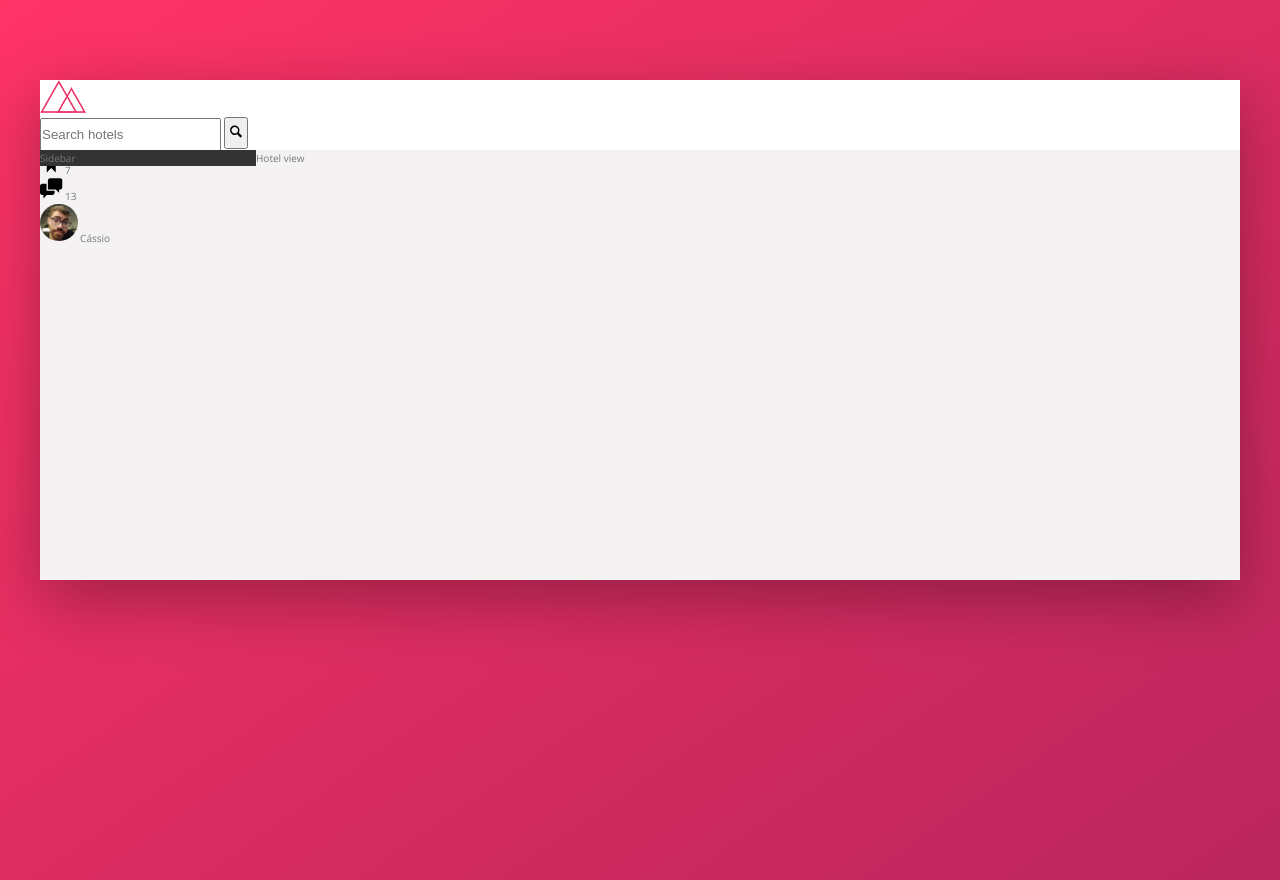
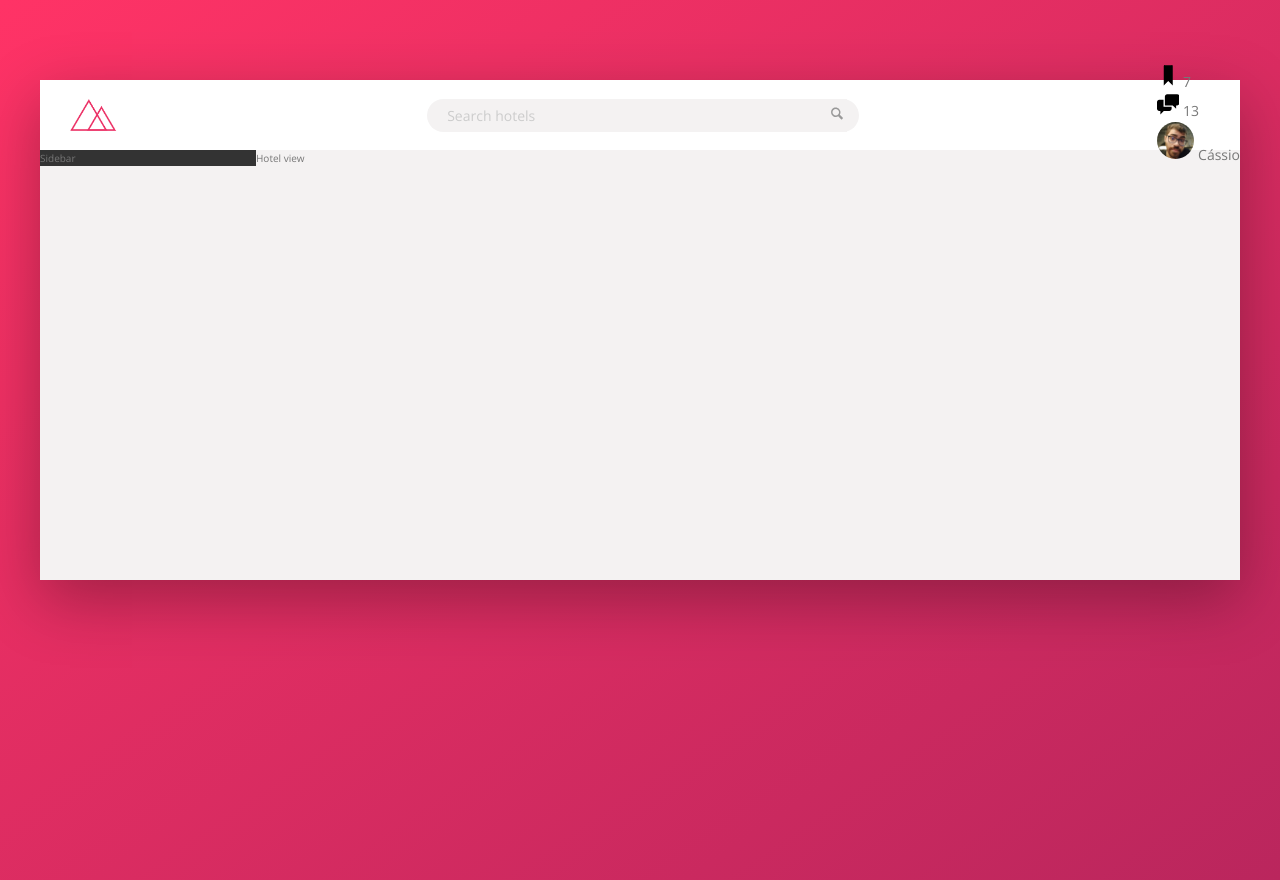
Before and after one commit to cassiorodp/trillo-project, a website: page index.html in a window 1280 px wide. Drawn offline with nearby package versions, Linux system fonts and the light colour scheme; files that its build step writes are made by us from their sources.

Commit message:
feat: add header styling

```diff
--- a/sass/_components.scss
+++ b/sass/_components.scss
@@ -1,17 +1,60 @@
 .logo {
   height: 3.25rem;
+  margin-left: 3rem;
 }
 
 .search {
+  flex: 0 0 40%;
+
+  display: flex;
+  align-self: center;
+  justify-content: center;
+
   &__input {
-    height: 3.25rem;
+    font-family: inherit;
+    font-size: inherit;
+    color: inherit;
+    background-color: var(--color-grey-light-2);
+    border: none;
+    padding: 0.7rem 2rem;
+    border-radius: 100px;
+    width: 90%;
+    transition: all 0.2s;
+    margin-right: -3.25rem;
+
+    &:focus {
+      outline: none;
+      width: 100%;
+      background-color: var(--color-grey-light-3);
+    }
+
+    &::placeholder {
+      font-weight: 100;
+      color: var(--color-grey-light-4);
+    }
   }
+
+  &__input:focus + &__button {
+    background-color: var(--color-grey-light-3);
+  }
+
   &__button {
-    height: 3.25rem;
+    border: none;
+    background-color: var(--color-grey-light-2);
+
+    &:focus {
+      outline: none;
+    }
+
+    &:active {
+      transform: translateY(2px);
+    }
   }
+
   &__icon {
     height: 1.5rem;
     width: 2rem;
+    fill: var(--color-grey-dark-3);
   }
 }
 
--- a/sass/_layout.scss
+++ b/sass/_layout.scss
@@ -8,9 +8,14 @@
 }
 
 .header {
+  font-size: 1.4rem;
   height: 7rem;
   background-color: var(--color-white);
   border-bottom: var(--color-grey-light-2);
+
+  display: flex;
+  align-items: center;
+  justify-content: space-between;
 }
 
 .content {
```
